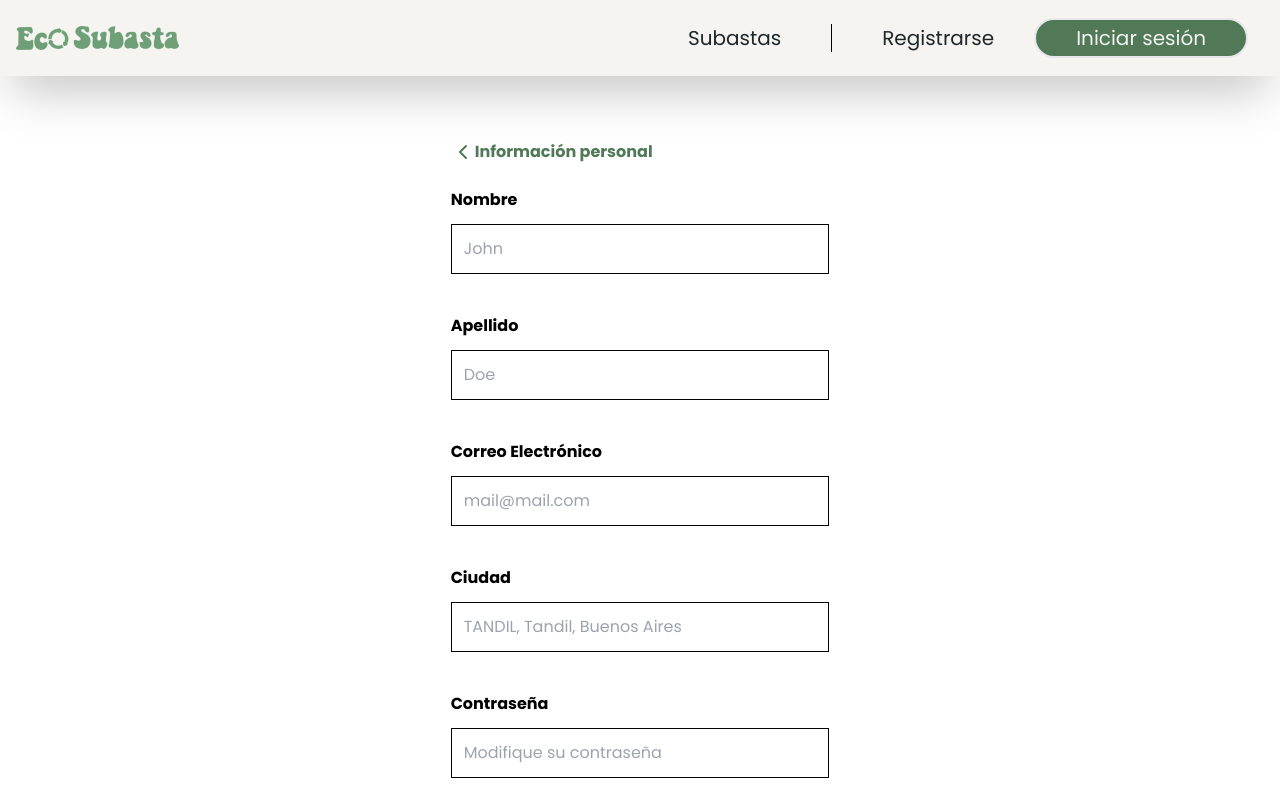
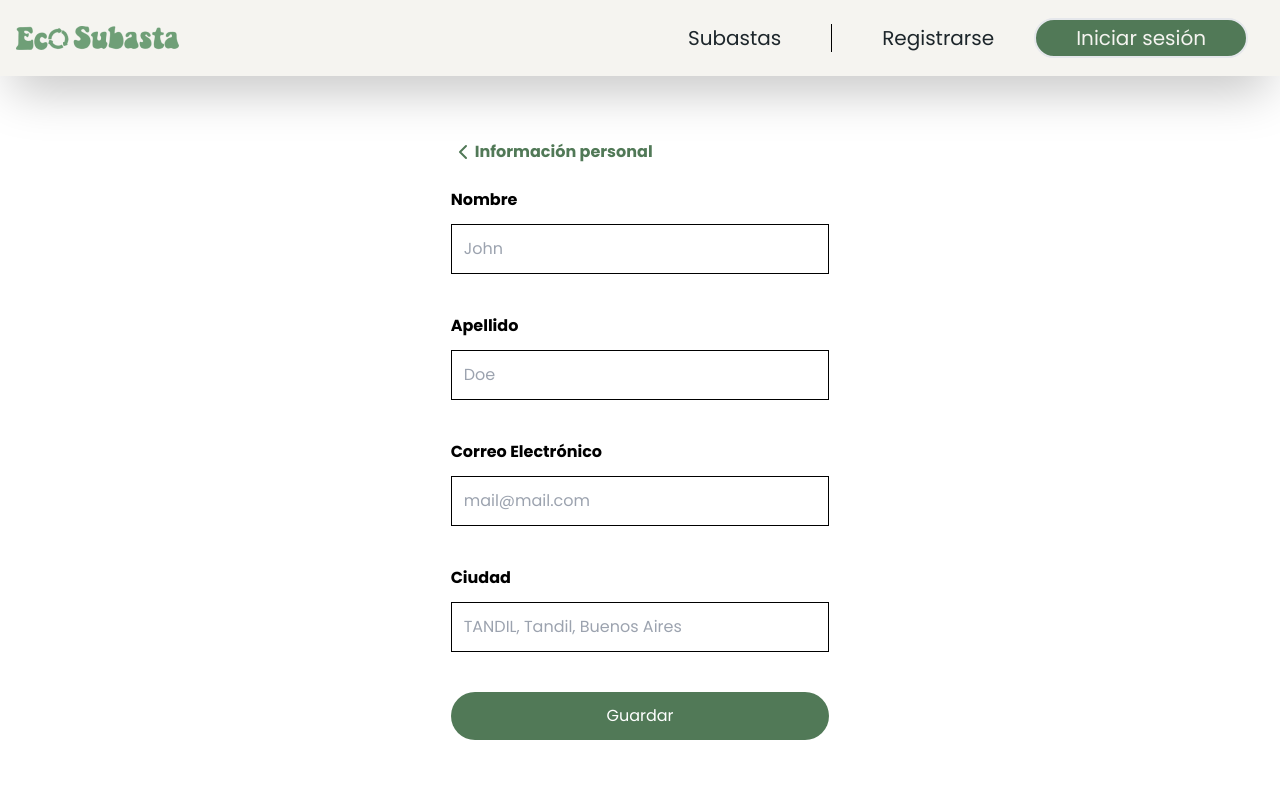
Before and after one commit to No-Country/s11-02-m-node-react, a Next.js app in the folder front/: page /ProfilePage/1/1 in a window 1280 px wide. Shown: the top 800 px of the page. Built offline with nearby package versions, Linux system fonts and the light colour scheme.

Commit message:
updated: remove input password on edit profile

```diff
--- a/front/app/ProfilePage/[personalinfo]/[editProfile]/page.jsx
+++ b/front/app/ProfilePage/[personalinfo]/[editProfile]/page.jsx
@@ -23,7 +23,6 @@ const editProfile = () => {
                lastName: '',
                city: '',
                email: '',
-               password: '',
           },
           validationSchema: Yup.object({
                firstName: Yup.string()
@@ -46,10 +45,6 @@ const editProfile = () => {
                     .email('El email no es válido')
                     .matches(/.*@.*\.com/, 'El email no es válido')
                     .required('El email es obligatorio'),
-
-               password: Yup.string()
-                    .required('La contraseña es obligatoria')
-                    .min(6, 'La contraseña debe tener 6 carecteres'),
           }),
 
           onSubmit: async (values) => {
@@ -257,32 +252,6 @@ const editProfile = () => {
                               </div>
                          ) : null}
 
-                         <div className="mb-10">
-                              <label
-                                   htmlFor="password"
-                                   className="block font-semibold mt-2 mb-3">
-                                   Contraseña
-                              </label>
-                              <input
-                                   type="password"
-                                   id="password"
-                                   name="password"
-                                   placeholder="Modifique su contraseña"
-                                   className="p-3 w-full border border-black"
-                                   onChange={formik.handleChange}
-                                   onBlur={formik.handleBlur}
-                              />
-
-                              {formik.touched.password &&
-                              formik.errors.password ? (
-                                   <div className="my-1 bg-gray-200 border-l-4 border-red-500 text-red-700 px-1 py-1 text-center absolute">
-                                        <p className="text-sm">
-                                             {formik.errors.password}
-                                        </p>
-                                   </div>
-                              ) : null}
-                         </div>
-
                          <input
                               type="submit"
                               className="bg-Fern/green text-white py-3 px-6 w-full rounded-3xl cursor-pointer"
```
